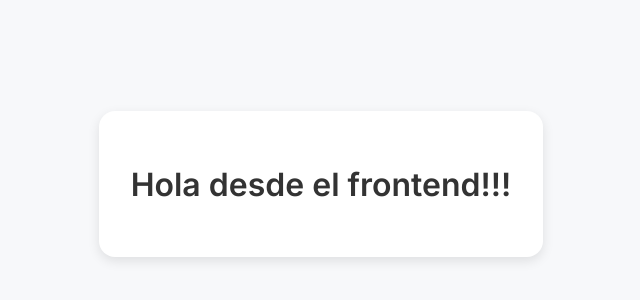
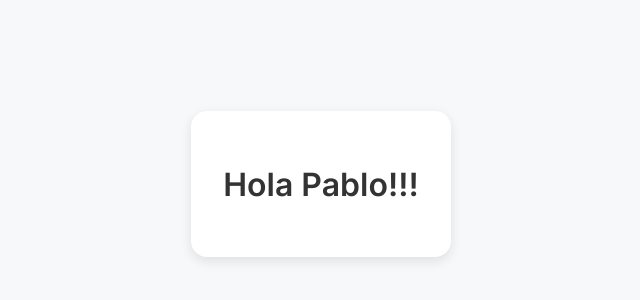
Before and after one commit to isaac-aburto/devops-demo-app, a React (Create React App) app in the folder frontend/: page / in a window 1280 px wide. Shown: the part 216-516 px from the top of the page, without its empty margins (319-959 px from the left). Built offline with nearby package versions, Linux system fonts and the light colour scheme.

Commit message:
cambios frontend para validar pablo 3

```diff
--- a/frontend/src/App.jsx
+++ b/frontend/src/App.jsx
@@ -1,4 +1,4 @@
 import React from 'react';
 export default function App() {
-  return <h1>Hola desde el frontend!!!</h1>;
+  return <h1>Hola Pablo!!!</h1>;
 }
```
